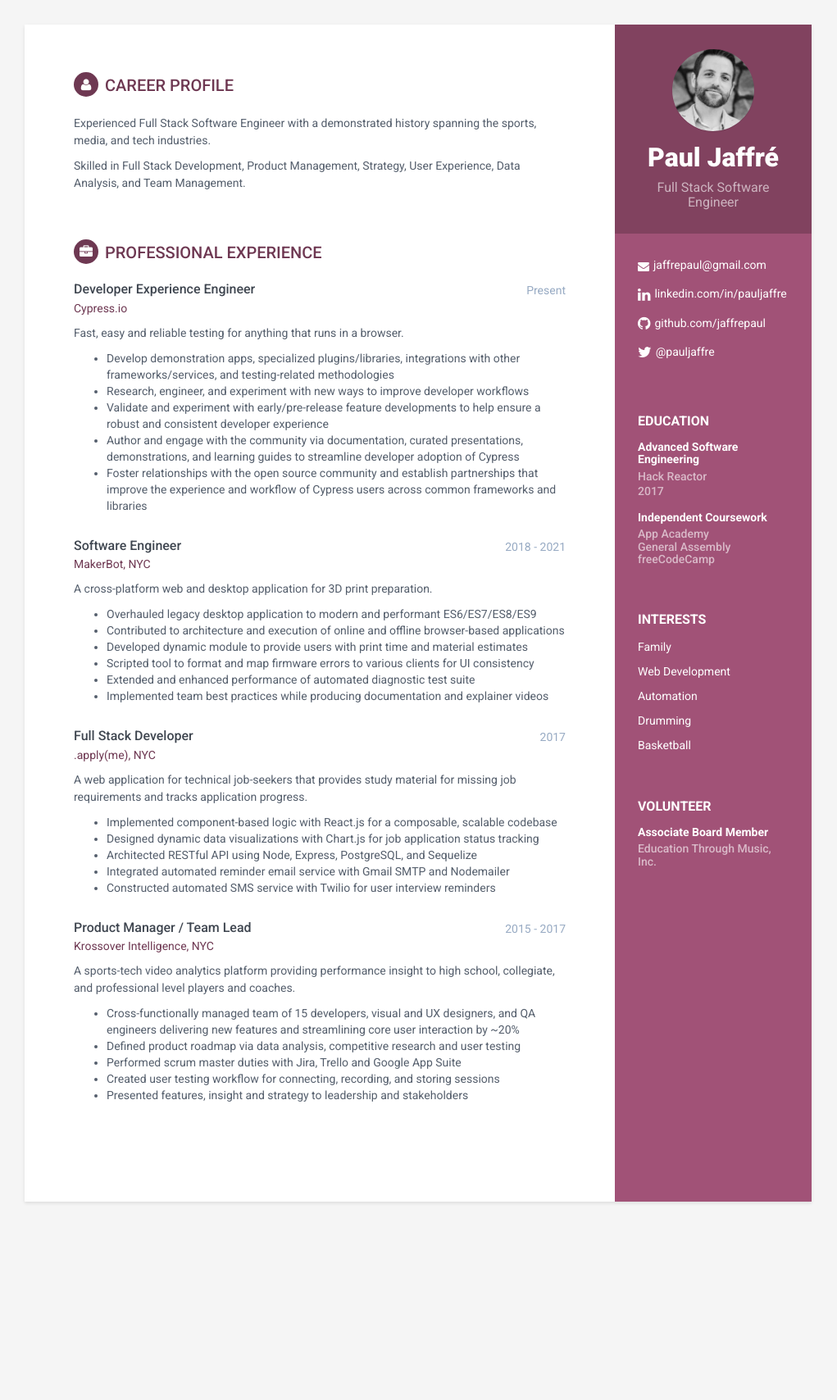
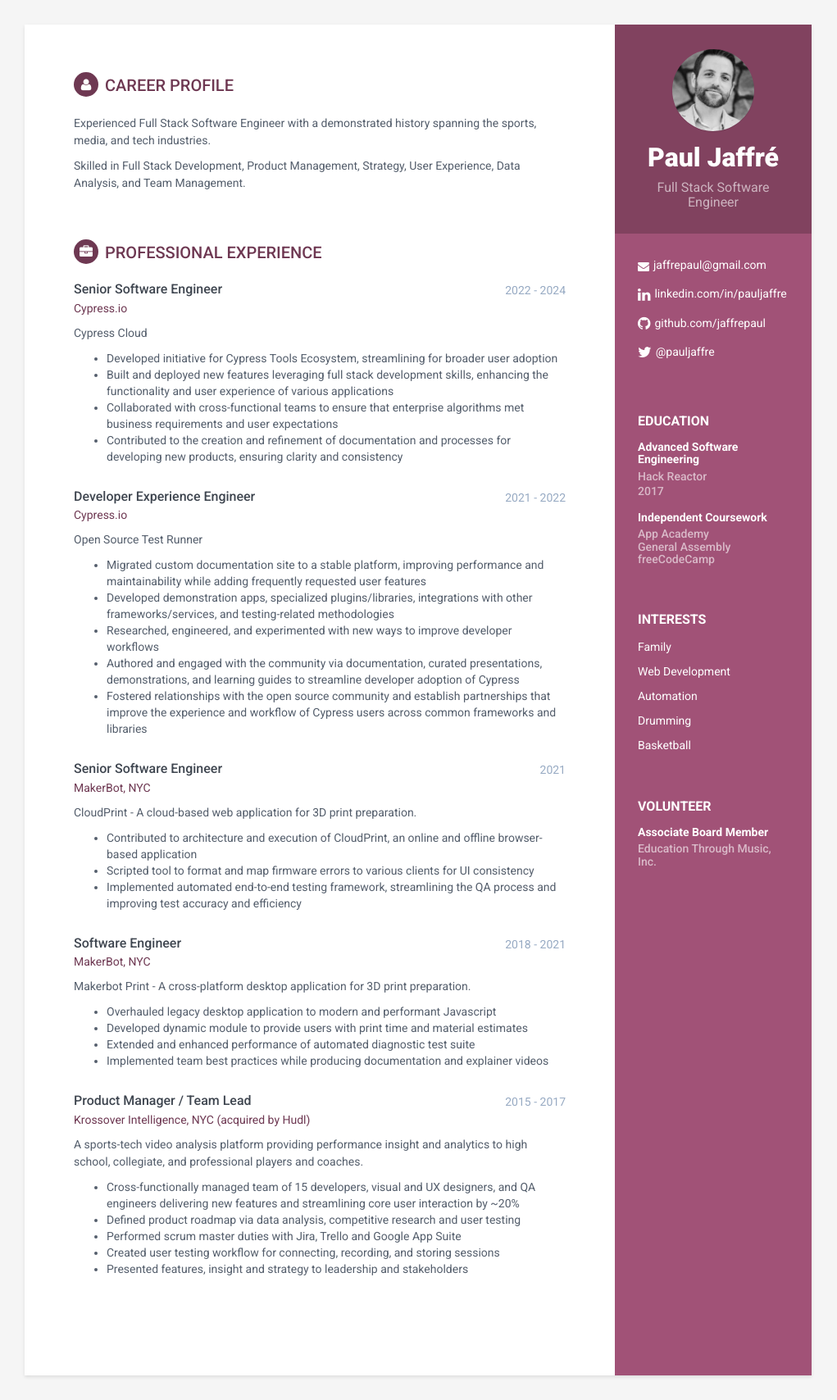
Before and after one commit to jaffrepaul/jaffrepaul.github.io, a Jekyll site: the page built from index.html, in a window 1280 px wide. Shown: the whole page at 82% size, without its empty margins (130-1151 px from the left). Built offline with Jekyll 4.4.1, drawn with Linux system fonts in a browser that asks for light colours; before the commit the page ends 1496 px from its top, so only the background shows below that.

Commit message:
1st pass updates

```diff
--- a/_includes/experience.html
+++ b/_includes/experience.html
@@ -1,47 +1,80 @@
 <section class="section experiences-section">
     <h2 class="section-title"><i class="fa fa-briefcase"></i>Professional Experience</h2>
-
-    <!-- <div class="item">
-                    <div class="meta">
-                        <div class="upper-row">
-                            <h3 class="job-title">Student</h3>
-                            <div class="time">Present</div>
-                        </div>--><!--//upper-row-->
-    <!-- <div class="company">Hack Reactor, NYC</div>
-                    </div>--><!--//meta-->
-    <!-- <div class="details">
-                        <p></p>
-                        <p></p>
-                    </div>--><!--//details-->
-    <!-- </div>-->
-
     <!--//item-->
     <div class="item">
         <div class="meta">
             <div class="upper-row">
-                <h3 class="job-title">Developer Experience Engineer</h3>
-                <div class="time">Present</div>
+                <h3 class="job-title">Senior Software Engineer</h3>
+                <div class="time">2022 - 2024</div>
             </div>
             <!--//upper-row-->
             <div class="company">
-                <a href="https://www.cypress.io/" target="_blank">Cypress.io</a>
+                <a href="https://www.cypress.io/cloud" target="_blank">Cypress.io</a>
             </div>
         </div>
         <!--//meta-->
         <div class="details">
-            <p>Fast, easy and reliable testing for anything that runs in a browser.</p>
+            <p>Cypress Cloud</p>
             <ul>
-                <li>Develop demonstration apps, specialized plugins/libraries, integrations with other frameworks/services, and testing-related methodologies</li>
-                <li>Research, engineer, and experiment with new ways to improve developer workflows</li>
-                <li>Validate and experiment with early/pre-release feature developments to help ensure a robust and consistent developer experience</li>
-                <li>Author and engage with the community via documentation, curated presentations, demonstrations, and learning guides to streamline developer adoption of Cypress</li>
-                <li>Foster relationships with the open source community and establish partnerships that improve the experience and workflow of Cypress users across common frameworks and libraries</li>
+                <li>Developed initiative for Cypress Tools Ecosystem, streamlining for broader user adoption</li>
+                <li>Built and deployed new features leveraging full stack development skills, enhancing the functionality and user experience of various applications</li>
+                <li>Collaborated with cross-functional teams to ensure that enterprise algorithms met business requirements and user expectations</li>
+                <li>Contributed to the creation and refinement of documentation and processes for developing new products, ensuring clarity and consistency</li>
             </ul>
         </div>
         <!--//details-->
     </div>
     <!--//item-->
 
+    <div class="item">
+        <div class="meta">
+            <div class="upper-row">
+                <h3 class="job-title">Developer Experience Engineer</h3>
+                <div class="time">2021 - 2022</div>
+            </div>
+            <!--//upper-row-->
+            <div class="company">
+                <a href="https://www.cypress.io/app" target="_blank">Cypress.io</a>
+            </div>
+        </div>
+        <!--//meta-->
+        <div class="details">
+            <p>Open Source Test Runner</p>
+            <ul>
+                <li>Migrated custom documentation site to a stable platform, improving performance and maintainability while adding frequently requested user features</li>
+                <li>Developed demonstration apps, specialized plugins/libraries, integrations with other frameworks/services, and testing-related methodologies</li>
+                <li>Researched, engineered, and experimented with new ways to improve developer workflows</li>
+                <li>Authored and engaged with the community via documentation, curated presentations, demonstrations, and learning guides to streamline developer adoption of Cypress</li>
+                <li>Fostered relationships with the open source community and establish partnerships that improve the experience and workflow of Cypress users across common frameworks and libraries</li>
+            </ul>
+        </div>
+        <!--//details-->
+    </div>
+    <!--//item-->
+
+    <!--//item-->
+    <div class="item">
+        <div class="meta">
+            <div class="upper-row">
+                <h3 class="job-title">Senior Software Engineer</h3>
+                <div class="time">2021</div>
+            </div>
+            <!--//upper-row-->
+            <div class="company">
+                <a href="https://www.makerbot.com/cloudprint/" target="_blank">MakerBot, NYC</a>
+            </div>
+        </div>
+        <!--//meta-->
+        <div class="details">
+            <p>CloudPrint - A cloud-based web application for 3D print preparation.</p>
+            <ul>
+                <li>Contributed to architecture and execution of CloudPrint, an online and offline browser-based application</li>
+                <li>Scripted tool to format and map firmware errors to various clients for UI consistency</li>
+                <li>Implemented automated end-to-end testing framework, streamlining the QA process and improving test accuracy and efficiency</li>
+            </ul>
+        </div>
+        <!--//details-->
+    </div>
     <!--//item-->
     <div class="item">
         <div class="meta">
@@ -56,12 +89,10 @@
         </div>
         <!--//meta-->
         <div class="details">
-            <p>A cross-platform web and desktop application for 3D print preparation.</p>
+            <p>Makerbot Print - A cross-platform desktop application for 3D print preparation.</p>
             <ul>
-                <li>Overhauled legacy desktop application to modern and performant ES6/ES7/ES8/ES9</li>
-                <li>Contributed to architecture and execution of online and offline browser-based applications</li>
+                <li>Overhauled legacy desktop application to modern and performant Javascript</li>
                 <li>Developed dynamic module to provide users with print time and material estimates</li>
-                <li>Scripted tool to format and map firmware errors to various clients for UI consistency</li>
                 <li>Extended and enhanced performance of automated diagnostic test suite</li>
                 <li>Implemented team best practices while producing documentation and explainer videos</li>
             </ul>
@@ -70,16 +101,14 @@
     </div>
     <!--//item-->
 
-    <div class="item">
+    <!-- <div class="item">
         <div class="meta">
             <div class="upper-row">
                 <h3 class="job-title">Full Stack Developer</h3>
                 <div class="time">2017</div>
             </div>
-            <!--//upper-row-->
             <div class="company"><a href="https://github.com/jaffrepaul/apply-me" target="_blank">.apply(me), NYC</a></div>
         </div>
-        <!--//meta-->
         <div class="details">
             <p>
                 A web application for technical job-seekers that provides study material for missing job requirements
@@ -93,9 +122,7 @@
                 <li>Constructed automated SMS service with Twilio for user interview reminders</li>
             </ul>
         </div>
-        <!--//details-->
-    </div>
-    <!--//item-->
+    </div> -->
 
     <div class="item">
         <div class="meta">
@@ -105,12 +132,12 @@
             </div>
             <!--//upper-row-->
             <div class="company">
-                <a href="https://www.krossover.com/" target="_blank">Krossover Intelligence, NYC</a>
+                <a href="https://www.hudl.com/" target="_blank">Krossover Intelligence, NYC (acquired by Hudl)</a>
             </div>
         </div>
         <!--//meta-->
         <div class="details">
-            <p>A sports-tech video analytics platform providing performance insight to high school, collegiate, and professional level players and coaches.</p>
+            <p>A sports-tech video analysis platform providing performance insight and analytics to high school, collegiate, and professional players and coaches.</p>
             <ul>
                 <li>
                     Cross-functionally managed team of 15 developers, visual and UX designers, and QA engineers
```
Also changed, not shown: 1 other file.
